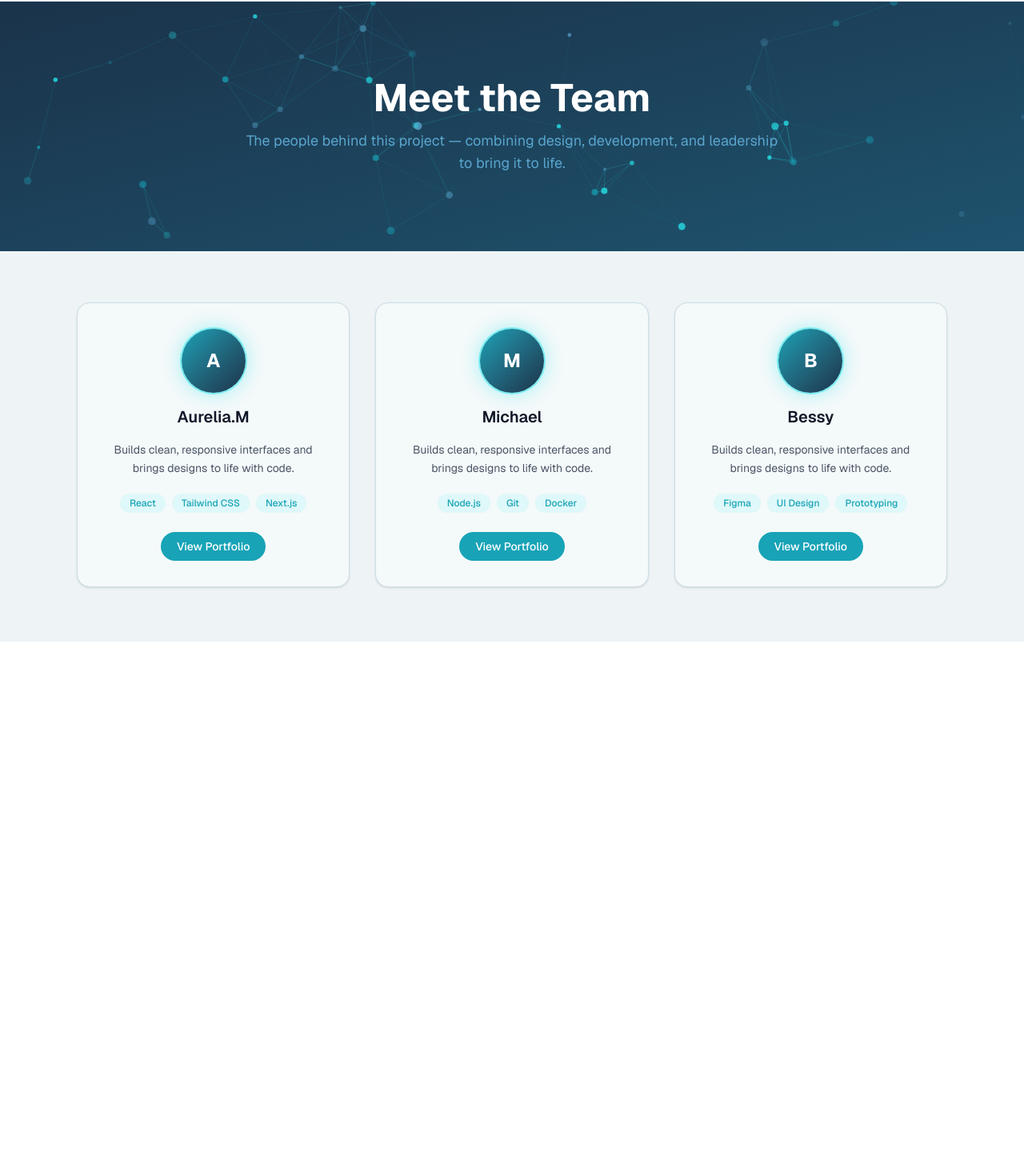
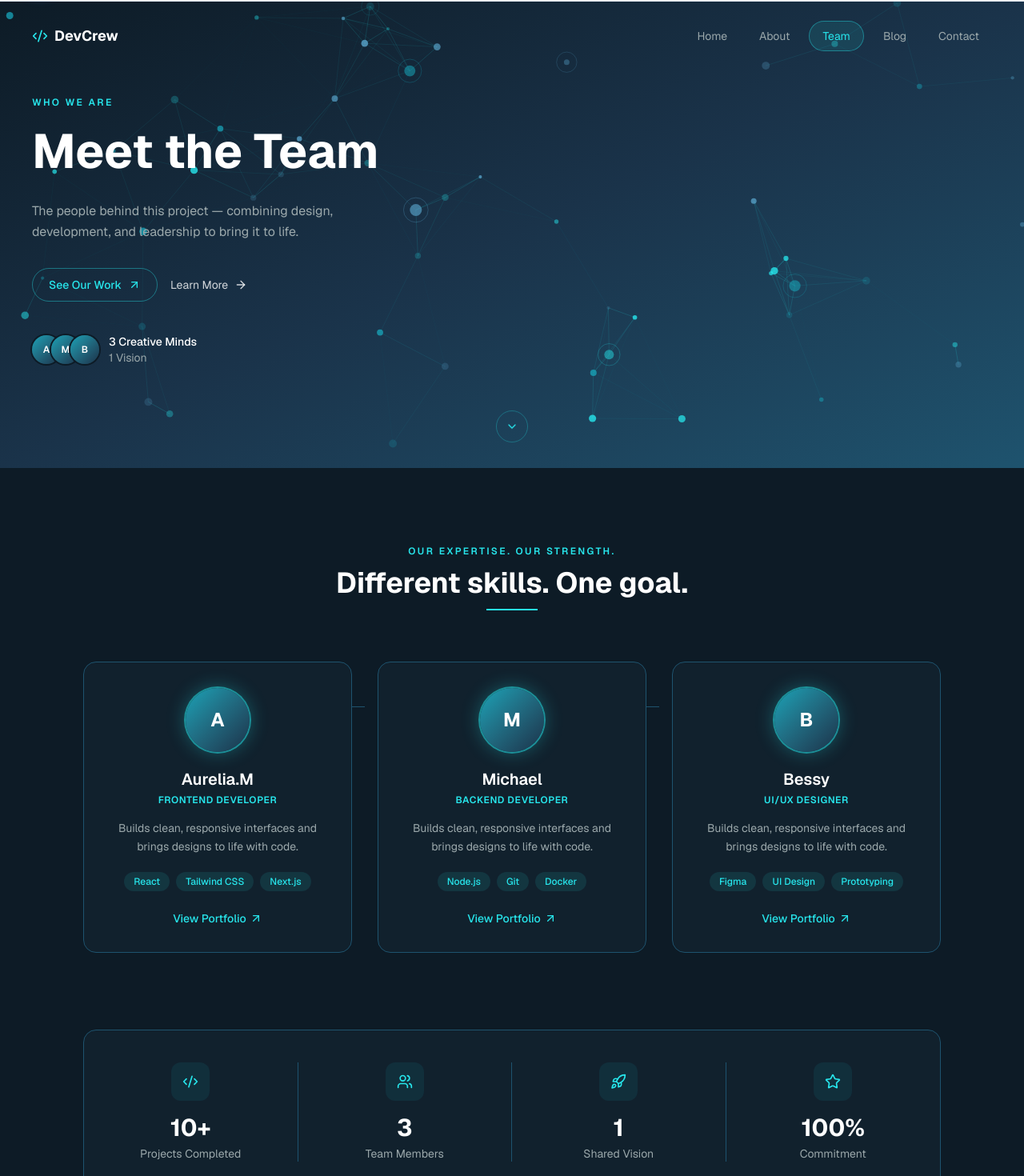
Before and after one commit to Michael-99-k/Team-Portfolio, a Next.js app: page /team in a window 1280 px wide. Shown: the part 63-1533 px from the top of the page at 80% size. Before the commit the page ends 865 px from the top, so only its background shows below. Built offline with nearby package versions, Linux system fonts and the light colour scheme.

Commit message:
redesign team page with hero, stats, and quote sections

```diff
--- a/app/team/page.js
+++ b/app/team/page.js
@@ -1,10 +1,12 @@
 "use client";
 
 import { useEffect, useRef } from "react";
+import { Code2, Users, Rocket, Star, ArrowRight, ArrowUpRight, ChevronDown } from "lucide-react";
 
 const team = [
   {
     name: "Aurelia.M",
+    role: "Frontend Developer",
     initials: "A",
     bio: "Builds clean, responsive interfaces and brings designs to life with code.",
     skills: ["React", "Tailwind CSS", "Next.js"],
@@ -12,6 +14,7 @@ const team = [
   },
   {
     name: "Michael",
+    role: "Backend Developer",
     initials: "M",
     bio: "Builds clean, responsive interfaces and brings designs to life with code.",
     skills: ["Node.js", "Git", "Docker"],
@@ -19,11 +22,19 @@ const team = [
   },
   {
     name: "Bessy",
+    role: "UI/UX Designer",
     initials: "B",
     bio: "Builds clean, responsive interfaces and brings designs to life with code.",
     skills: ["Figma", "UI Design", "Prototyping"],
     portfolioUrl: "#",
   },
+];
+
+const stats = [
+  { icon: Code2, value: "10+", label: "Projects Completed" },
+  { icon: Users, value: "3", label: "Team Members" },
+  { icon: Rocket, value: "1", label: "Shared Vision" },
+  { icon: Star, value: "100%", label: "Commitment" },
 ];
 
 function GraphBackground() {
@@ -37,18 +48,20 @@ function GraphBackground() {
     let nodes = [];
 
     const colors = ["#27E6EC", "#18A3B7", "#5AA5CD"];
-    const NODE_COUNT = 45;
-    const CONNECT_DIST = 140;
+    const NODE_COUNT = 55;
+    const CONNECT_DIST = 160;
+    const HUB_COUNT = 6;
 
     function makeNodes() {
-      nodes = Array.from({ length: NODE_COUNT }, () => ({
+      nodes = Array.from({ length: NODE_COUNT }, (_, i) => ({
         x: Math.random() * width,
         y: Math.random() * height,
-        vx: (Math.random() - 0.5) * 0.3,
-        vy: (Math.random() - 0.5) * 0.3,
+        vx: (Math.random() - 0.5) * 0.25,
+        vy: (Math.random() - 0.5) * 0.25,
         r: Math.random() * 1.5 + 1,
         color: colors[Math.floor(Math.random() * colors.length)],
         pulse: Math.random() * Math.PI * 2,
+        isHub: i < HUB_COUNT,
       }));
     }
 
@@ -65,17 +78,14 @@ function GraphBackground() {
     function draw() {
       ctx.clearRect(0, 0, width, height);
 
-      // move nodes
       nodes.forEach((n) => {
         n.x += n.vx;
         n.y += n.vy;
-        n.pulse += 0.03;
-
+        n.pulse += 0.025;
         if (n.x < 0 || n.x > width) n.vx *= -1;
         if (n.y < 0 || n.y > height) n.vy *= -1;
       });
 
-      // draw connecting lines
       for (let i = 0; i < nodes.length; i++) {
         for (let j = i + 1; j < nodes.length; j++) {
           const a = nodes[i];
@@ -87,7 +97,7 @@ function GraphBackground() {
           if (dist < CONNECT_DIST) {
             ctx.beginPath();
             ctx.strokeStyle = "#27E6EC";
-            ctx.globalAlpha = (1 - dist / CONNECT_DIST) * 0.25;
+            ctx.globalAlpha = (1 - dist / CONNECT_DIST) * 0.2;
             ctx.lineWidth = 1;
             ctx.moveTo(a.x, a.y);
             ctx.lineTo(b.x, b.y);
@@ -96,13 +106,22 @@ function GraphBackground() {
         }
       }
 
-      // draw glowing nodes
       nodes.forEach((n) => {
         const glow = 0.5 + Math.sin(n.pulse) * 0.3;
+
+        if (n.isHub) {
+          ctx.beginPath();
+          ctx.strokeStyle = n.color;
+          ctx.globalAlpha = 0.25 + Math.sin(n.pulse) * 0.1;
+          ctx.lineWidth = 1;
+          ctx.arc(n.x, n.y, 14 + Math.sin(n.pulse) * 3, 0, Math.PI * 2);
+          ctx.stroke();
+        }
+
         ctx.beginPath();
         ctx.globalAlpha = glow;
         ctx.fillStyle = n.color;
-        ctx.arc(n.x, n.y, n.r * 2, 0, Math.PI * 2);
+        ctx.arc(n.x, n.y, n.isHub ? n.r * 3 : n.r * 2, 0, Math.PI * 2);
         ctx.fill();
       });
 
@@ -128,31 +147,114 @@ function GraphBackground() {
   );
 }
 
+function Navbar() {
+  const links = ["Home", "About", "Team", "Blog", "Contact"];
+  return (
+    <nav className="relative z-20 flex items-center justify-between px-6 sm:px-10 py-6 max-w-7xl mx-auto">
+      <div className="flex items-center gap-2 text-white font-bold text-lg">
+        <Code2 className="w-5 h-5 text-[#27E6EC]" />
+        DevCrew
+      </div>
+      <div className="hidden md:flex items-center gap-2 text-sm">
+        {links.map((link) => (
+          <a
+            key={link}
+            href="#"
+            className={`px-4 py-2 rounded-full transition-colors ${
+              link === "Team"
+                ? "border border-[#27E6EC]/40 text-[#27E6EC] bg-[#27E6EC]/10"
+                : "text-[#9BA8AB] hover:text-white"
+            }`}
+          >
+            {link}
+          </a>
+        ))}
+      </div>
+    </nav>
+  );
+}
+
 export default function TeamPage() {
   return (
-    <div className="min-h-screen bg-[#eef4f6] dark:bg-[#0d1b26]">
-      <div className="relative overflow-hidden bg-gradient-to-br from-[#1A334A] to-[#1E536E] py-24 px-4 sm:px-6 lg:px-8 text-center">
+    <div className="min-h-screen bg-[#0d1b26]">
+      {/* Hero */}
+      <div className="relative overflow-hidden bg-gradient-to-br from-[#0d1b26] via-[#1A334A] to-[#1E536E]">
         <GraphBackground />
-        <div className="relative z-10">
-          <h1 className="text-4xl sm:text-5xl font-bold text-white">
+        <Navbar />
+
+        <div className="relative z-10 max-w-7xl mx-auto px-6 sm:px-10 pt-8 pb-32">
+          <p className="text-[#27E6EC] text-xs font-semibold tracking-[0.2em] mb-4">
+            WHO WE ARE
+          </p>
+          <h1 className="text-5xl sm:text-6xl font-bold text-white max-w-xl leading-tight">
             Meet the Team
           </h1>
-          <p className="mt-4 text-lg text-[#5AA5CD] max-w-2xl mx-auto">
+          <p className="mt-6 text-[#9BA8AB] max-w-md leading-relaxed">
             The people behind this project — combining design, development, and
             leadership to bring it to life.
           </p>
+
+          <div className="mt-8 flex items-center gap-4">
+            <a
+              href="#team"
+              className="inline-flex items-center gap-2 px-5 py-2.5 rounded-full border border-[#27E6EC]/40 text-[#27E6EC] text-sm font-medium hover:bg-[#27E6EC]/10 transition-colors"
+            >
+              See Our Work
+              <ArrowUpRight className="w-4 h-4" />
+            </a>
+            <a
+              href="#stats"
+              className="inline-flex items-center gap-2 text-sm text-white/80 hover:text-white transition-colors"
+            >
+              Learn More
+              <ArrowRight className="w-4 h-4" />
+            </a>
+          </div>
+
+          <div className="mt-10 flex items-center gap-3">
+            <div className="flex -space-x-3">
+              {team.map((member) => (
+                <div
+                  key={member.name}
+                  className="w-9 h-9 rounded-full bg-gradient-to-br from-[#18A3B7] to-[#1A334A] ring-2 ring-[#0d1b26] flex items-center justify-center text-white text-xs font-semibold"
+                >
+                  {member.initials}
+                </div>
+              ))}
+            </div>
+            <div className="text-sm">
+              <p className="text-white font-medium">3 Creative Minds</p>
+              <p className="text-[#9BA8AB]">1 Vision</p>
+            </div>
           </div>
         </div>
 
-      <div className="max-w-6xl mx-auto py-16 px-4 sm:px-6 lg:px-8">
-        <div className="grid grid-cols-1 sm:grid-cols-2 lg:grid-cols-3 gap-8">
-          {team.map((member) => (
-            <div
-              key={member.name}
-              className="group bg-[#f4f9fa] dark:bg-[#11212d] rounded-2xl shadow-sm border border-[#c9dfe6] dark:border-[#1E536E] p-8 flex flex-col items-center text-center transition-all duration-300 hover:shadow-xl hover:-translate-y-2"
-            >
-              <div className="relative w-20 h-20 mb-4">
-                <div className="absolute inset-0 rounded-full bg-[#27E6EC] opacity-40 blur-md animate-pulse" />
+        <div className="absolute bottom-6 left-1/2 -translate-x-1/2 z-10">
+          <div className="w-10 h-10 rounded-full border border-[#27E6EC]/30 flex items-center justify-center animate-bounce">
+            <ChevronDown className="w-4 h-4 text-[#27E6EC]" />
+          </div>
+        </div>
+      </div>
+
+      {/* Team cards */}
+      <div id="team" className="max-w-6xl mx-auto py-24 px-6 sm:px-10 text-center">
+        <p className="text-[#27E6EC] text-xs font-semibold tracking-[0.2em] mb-3">
+          OUR EXPERTISE. OUR STRENGTH.
+        </p>
+        <h2 className="text-3xl sm:text-4xl font-bold text-white mb-3">
+          Different skills. One goal.
+        </h2>
+        <div className="w-16 h-0.5 bg-[#27E6EC] mx-auto mb-16" />
+
+        <div className="grid grid-cols-1 sm:grid-cols-3 gap-8 relative">
+          {team.map((member, i) => (
+            <div key={member.name} className="relative">
+              {i < team.length - 1 && (
+                <div className="hidden sm:block absolute top-14 -right-4 w-8 h-px bg-[#1E536E] z-0" />
+              )}
+              <div className="relative z-10 bg-[#11212d] rounded-2xl border border-[#1E536E] p-8 flex flex-col items-center text-center transition-all duration-300 hover:border-[#27E6EC]/50 hover:-translate-y-2">
+                <div className="relative w-20 h-20 mb-5">
+                  <div className="absolute inset-0 rounded-full bg-[#27E6EC] opacity-30 blur-md animate-pulse" />
                   <div className="relative w-20 h-20 rounded-full bg-gradient-to-br from-[#18A3B7] to-[#1A334A] ring-2 ring-[#27E6EC]/50 flex items-center justify-center transition-transform duration-300 group-hover:scale-110">
                     <span className="text-white font-bold text-2xl">
                       {member.initials}
@@ -160,11 +262,14 @@ export default function TeamPage() {
                   </div>
                 </div>
 
-              <h3 className="text-xl font-semibold text-gray-900 dark:text-white">
+                <h3 className="text-xl font-semibold text-white">
                   {member.name}
                 </h3>
+                <p className="text-[#27E6EC] text-xs font-semibold tracking-wider mt-1">
+                  {member.role.toUpperCase()}
+                </p>
 
-              <p className="mt-4 text-sm text-gray-600 dark:text-[#9BA8AB] leading-relaxed">
+                <p className="mt-4 text-sm text-[#9BA8AB] leading-relaxed">
                   {member.bio}
                 </p>
 
@@ -172,7 +277,7 @@ export default function TeamPage() {
                   {member.skills.map((skill) => (
                     <span
                       key={skill}
-                    className="px-3 py-1 text-xs font-medium rounded-full bg-[#27E6EC]/10 text-[#18A3B7] dark:text-[#27E6EC]"
+                      className="px-3 py-1 text-xs font-medium rounded-full bg-[#27E6EC]/10 text-[#27E6EC]"
                     >
                       {skill}
                     </span>
@@ -183,14 +288,39 @@ export default function TeamPage() {
                   href={member.portfolioUrl}
                   target="_blank"
                   rel="noopener noreferrer"
-                className="mt-6 inline-block px-5 py-2 text-sm font-medium rounded-full bg-[#18A3B7] text-white hover:bg-[#1E536E] transition-colors"
+                  className="mt-6 inline-flex items-center gap-1 text-sm font-medium text-[#27E6EC] hover:text-white transition-colors"
                 >
                   View Portfolio
+                  <ArrowUpRight className="w-4 h-4" />
                 </a>
+              </div>
             </div>
           ))}
         </div>
       </div>
+
+      {/* Stats */}
+      <div id="stats" className="max-w-6xl mx-auto px-6 sm:px-10 pb-16">
+        <div className="rounded-2xl border border-[#1E536E] bg-[#11212d] grid grid-cols-2 sm:grid-cols-4 divide-x divide-[#1E536E] py-10">
+          {stats.map((stat) => (
+            <div key={stat.label} className="flex flex-col items-center text-center px-4">
+              <div className="w-12 h-12 rounded-xl bg-[#18A3B7]/10 flex items-center justify-center mb-4">
+                <stat.icon className="w-5 h-5 text-[#27E6EC]" />
+              </div>
+              <p className="text-3xl font-bold text-white">{stat.value}</p>
+              <p className="text-sm text-[#9BA8AB] mt-1">{stat.label}</p>
+            </div>
+          ))}
+        </div>
+      </div>
+
+      {/* Quote */}
+      <div className="text-center pb-20 px-6">
+        <p className="italic text-[#9BA8AB]">
+          "FIND YOUR DREAM COME TRUE."
+        </p>
+        <p className="mt-2 text-sm text-[#5AA5CD]">— KANYE WEST</p>
+      </div>
     </div>
   );
 }
```
Lines whose indentation alone changed are shown as unchanged.
